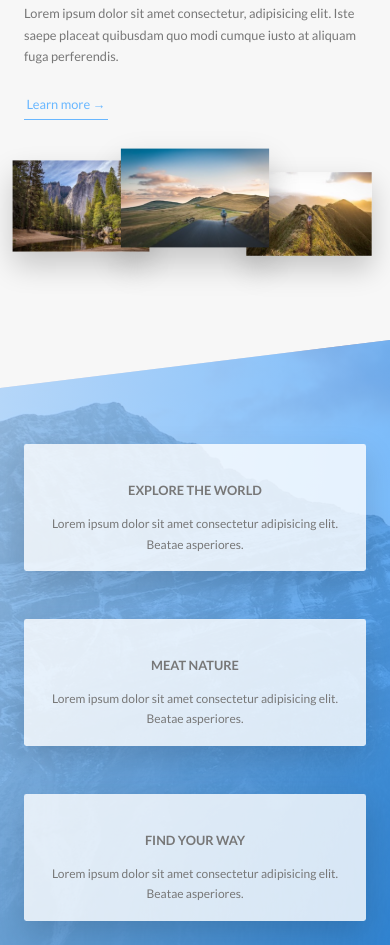
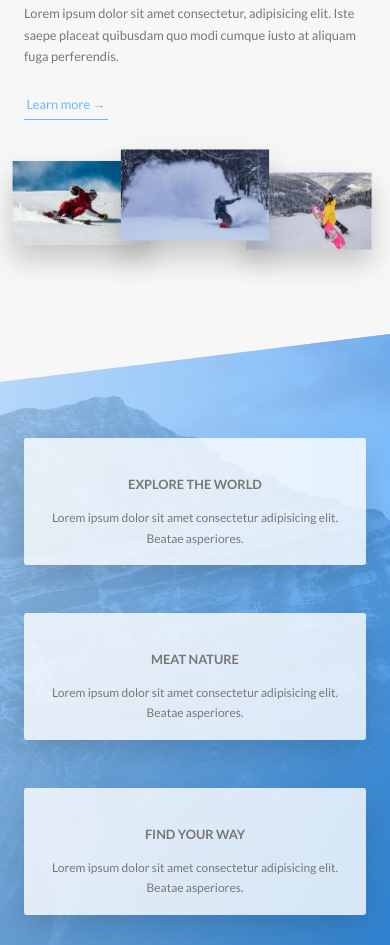
Before and after one commit to Nikolaj-Georgiev/Simple-HTML-CSS-JS-projects, a website: page winters/index.html in a window 390 px wide. Shown: the part 1095-2040 px from the top of the page. Drawn offline with Linux system fonts and the light colour scheme.

Commit message:
edited the about section pictures and made them responsive

```diff
--- a/winters/index.html
+++ b/winters/index.html
@@ -73,24 +73,16 @@
                     <div class="col-1-of-2">
                         <div class="composition">
 
-                            <img srcset="img/nat-1.jpg 300w, img/nat-1-large.jpg 1000w"
+                            <img srcset="img/skier-small.jpg 300w, img/skier-large.jpg 1000w"
                                 sizes="(max-width: 56.25em) 20vw, (max-width: 37.5em) 30vw, 300px" alt="Photo 1"
-                                class="composition__photo composition__photo--p1" src="img/nat-1-large.jpg">
+                                class="composition__photo composition__photo--p1" src="img/skier-large.jpg">
                             <!-- dividing the current width to the screen ex.: 171/900 = 20% -> 20vw -->
-                            <img srcset="img/nat-2.jpg 300w, img/nat-2-large.jpg 1000w"
+                            <img srcset="img/snowboarder-small.jpg 300w, img/snowboarder-large.jpg 1000w"
                                 sizes="(max-width: 56.25em) 20vw, (max-width: 37.5em) 30vw, 300px" alt="Photo 2"
-                                class="composition__photo composition__photo--p2" src="img/nat-2-large.jpg">
-                            <img srcset="img/nat-3.jpg 300w, img/nat-3-large.jpg 1000w"
+                                class="composition__photo composition__photo--p2" src="img/snowboarder-large.jpg">
+                            <img srcset="img/ladySnowboarder-1-small.jpg 300w, img/ladySnowboarder-1-large.jpg 1000w"
                                 sizes="(max-width: 56.25em) 20vw, (max-width: 37.5em) 30vw, 300px" alt="Photo 3"
-                                class="composition__photo composition__photo--p3" src="img/nat-3-large.jpg">
-                            <!--
-                                <img src="img/nat-1-large.jpg" alt="Photo 1"
-                                class="composition__photo composition__photo--p1">
-                                <img src="img/nat-2-large.jpg" alt="Photo 2"
-                                class="composition__photo composition__photo--p2">
-                                <img src="img/nat-3-large.jpg" alt="Photo 3"
-                                class="composition__photo composition__photo--p3">
-                            -->
+                                class="composition__photo composition__photo--p3" src="img/ladySnowboarder-1-large.jpg">
                         </div>
                     </div>
                 </div>
```
Also changed, not shown: winters/img/ladySnowboarder-1-large.jpg (added), winters/img/ladySnowboarder-1-small.jpg (added), winters/img/old/nat-1-large.jpg (renamed from winters/img/nat-1-large.jpg), winters/img/old/nat-1.jpg (renamed from winters/img/nat-1.jpg), winters/img/old/nat-2-large.jpg (renamed from winters/img/nat-2-large.jpg), winters/img/old/nat-2.jpg (renamed from winters/img/nat-2.jpg), winters/img/old/nat-3-large.jpg (renamed from winters/img/nat-3-large.jpg), winters/img/old/nat-3.jpg (renamed from winters/img/nat-3.jpg), winters/img/resizing/about/ladySki.jpg (added), winters/img/resizing/about/snowboarder.jpg (added), winters/img/skier-large.jpg (added), winters/img/skier-small.jpg (added), winters/img/snowboarder-large.jpg (added), winters/img/snowboarder-small.jpg (added), 2 other files.
